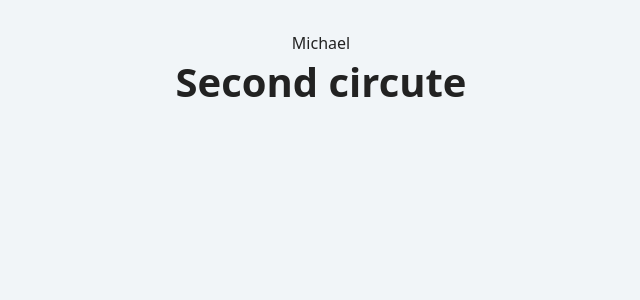
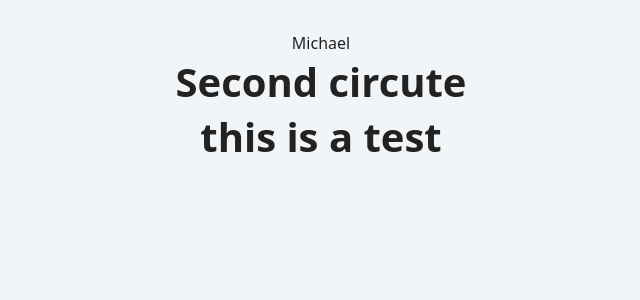
Before and after one commit to michaelboateng1/react-basics, a React (Create React App) app: page / in a window 1280 px wide. Shown: the top 300 px of the page, without its empty margins (319-959 px from the left). Built offline with nearby package versions, Linux system fonts and the light colour scheme.

Commit message:
Added inline shortcircute

```diff
--- a/src/advance_react/conditional_rendring/short_circuting.js
+++ b/src/advance_react/conditional_rendring/short_circuting.js
@@ -9,6 +9,7 @@ function ShortCircute() {
     <>
       <div>{firstText}</div>
       <div>{secondText}</div>
+      <h1>{text && "this is a test"}</h1>
     </>
   );
 }
```
